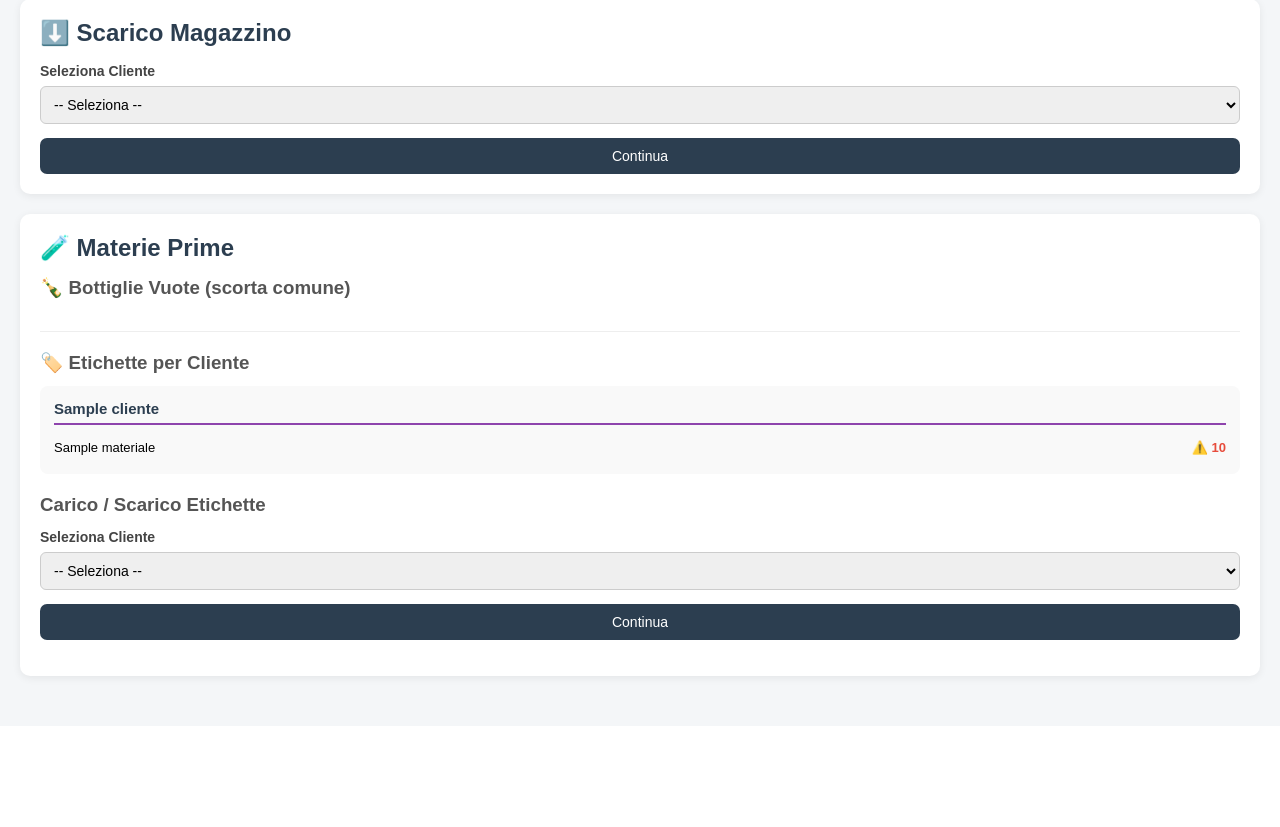
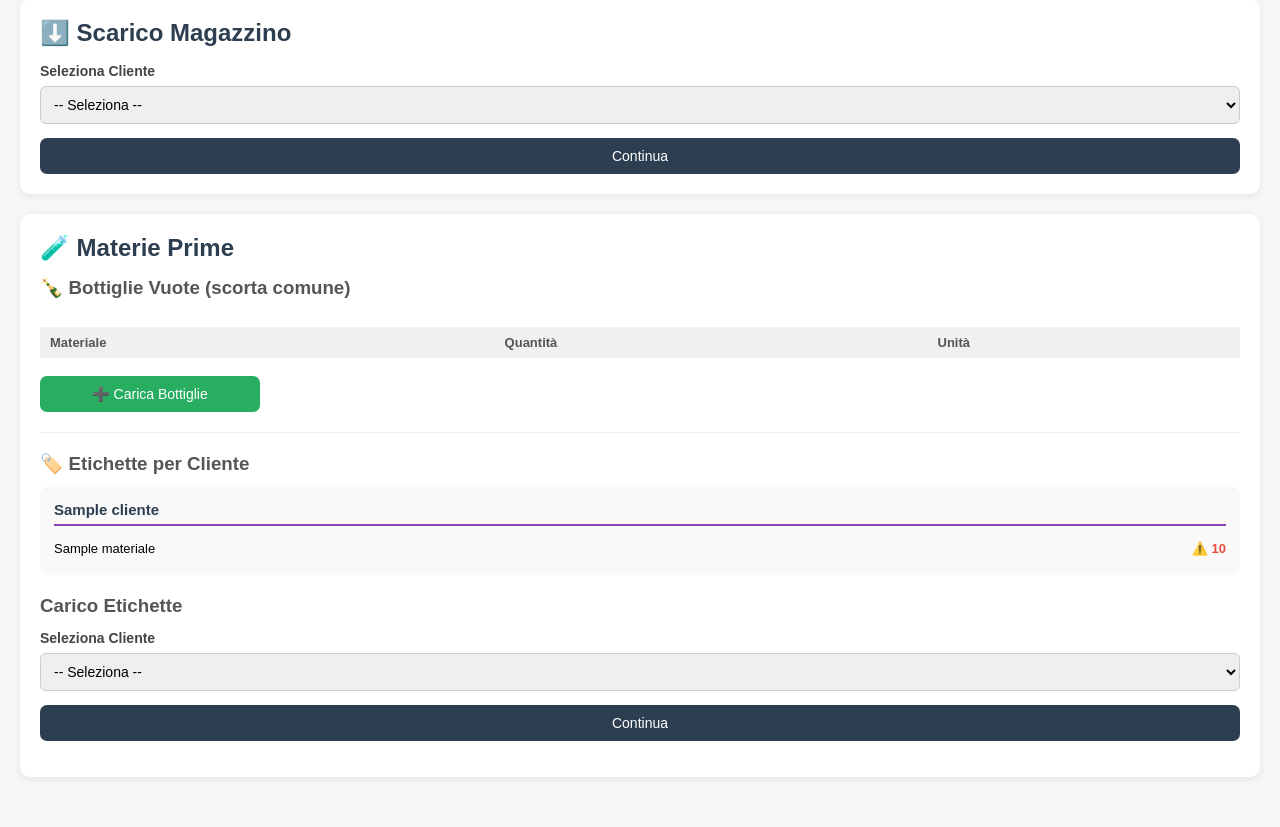
Before and after one commit to Galc987/gestionale-magazzino, a Flask app: page /magazzino in a window 1280 px wide. Shown: the part 355-1182 px from the top of the page. Before the commit the page ends 1038 px from the top, so only its background shows below. Run offline with Flask 3, Linux system fonts and the light colour scheme; a database or web service that is not in the repository returns one stand-in record (values such as "Sample title"); lists and menus that the app fills with data are empty; some libraries are stand-ins or nearby versions.

Commit message:
Update magazzino.html

```diff
--- a/templates/magazzino.html
+++ b/templates/magazzino.html
@@ -18,13 +18,10 @@ button:hover { opacity: 0.88; }
 .btn-scarico { background: #e74c3c; }
 .msg-ok  { background: #d4edda; color: #155724; padding: 12px; border-radius: 7px; margin-bottom: 15px; font-weight: bold; }
 .msg-err { background: #f8d7da; color: #721c24; padding: 12px; border-radius: 7px; margin-bottom: 15px; font-weight: bold; }
-
-/* Alert */
 .alert-box { background: #fff3cd; border-left: 4px solid #f39c12; border-radius: 7px; padding: 14px; margin-bottom: 20px; }
 .alert-box h3 { color: #856404; margin-bottom: 8px; font-size: 15px; }
 .alert-item { font-size: 13px; color: #7d5a00; padding: 3px 0; }
-
-/* Griglia prodotti finiti affiancati */
+/* Griglia prodotti finiti */
 .clienti-grid { display: flex; flex-wrap: wrap; gap: 20px; }
 .cliente-card { background: #f9f9f9; border-radius: 8px; padding: 14px; min-width: 200px; flex: 1; }
 .cliente-nome { font-size: 15px; font-weight: bold; color: #2c3e50; margin-bottom: 10px; border-bottom: 2px solid #2c3e50; padding-bottom: 6px; }
@@ -36,17 +33,15 @@ button:hover { opacity: 0.88; }
 label { font-weight: bold; color: #444; font-size: 14px; }
 .hint { font-size: 12px; color: #888; font-weight: normal; margin-left: 5px; }
 hr { border: none; border-top: 1px solid #eee; margin: 16px 0; }
-
 /* Bottiglie globali */
-.bt-globali { display: flex; gap: 20px; flex-wrap: wrap; margin-bottom: 8px; }
+.bt-globali { display: flex; gap: 20px; flex-wrap: wrap; margin-bottom: 16px; }
 .bt-card { background: #eaf4fb; border-radius: 8px; padding: 14px 20px; flex: 1; min-width: 180px; }
 .bt-card .titolo { font-size: 14px; color: #2980b9; font-weight: bold; margin-bottom: 6px; }
 .bt-card .valore { font-size: 22px; font-weight: bold; color: #2c3e50; }
 .bt-card .pedane { font-size: 12px; color: #777; margin-top: 2px; }
-.bt-card.warn { background: #fff3cd; }
 .bt-card.warn .titolo { color: #856404; }
 .bt-card.warn .valore { color: #e74c3c; }
-
+.bt-card.warn { background: #fff3cd; }
 /* Materie prime etichette */
 .mp-grid { display: flex; flex-wrap: wrap; gap: 20px; }
 .mp-card { background: #f9f9f9; border-radius: 8px; padding: 14px; min-width: 220px; flex: 1; }
@@ -55,47 +50,44 @@ hr { border: none; border-top: 1px solid #eee; margin: 16px 0; }
 .mp-riga:last-child { border-bottom: none; }
 .qty-ok   { color: #27ae60; font-weight: bold; }
 .qty-warn { color: #e74c3c; font-weight: bold; }
-
-/* Form azioni MP */
-.azioni-mp { background: white; border: 1px solid #eee; border-radius: 8px; padding: 14px; margin-bottom: 12px; }
-.azioni-mp h4 { font-size: 14px; color: #444; margin-bottom: 10px; }
-.form-row { display: flex; gap: 8px; align-items: center; flex-wrap: wrap; margin-bottom: 8px; }
-.form-row input[type=number] { width: 90px; margin: 0; padding: 7px; }
-.form-row select { width: 100px; margin: 0; padding: 7px; font-size: 13px; }
-.form-row button { width: auto; padding: 7px 14px; font-size: 13px; margin: 0; }
-.form-row label { font-weight: normal; font-size: 13px; color: #555; min-width: 80px; }
+/* Form carico multiplo */
+.carico-table { width: 100%; border-collapse: collapse; margin-bottom: 14px; }
+.carico-table th { text-align: left; padding: 8px 10px; background: #f0f0f0; font-size: 13px; color: #555; }
+.carico-table td { padding: 6px 10px; border-bottom: 1px solid #f5f5f5; font-size: 13px; }
+.carico-table td input { margin: 0; padding: 6px 8px; font-size: 13px; }
+.carico-table td select { margin: 0; padding: 6px 8px; font-size: 13px; width: auto; }
+/* Scarico singolo */
+.scarico-riga { display: flex; gap: 8px; align-items: center; margin-bottom: 8px; flex-wrap: wrap; }
+.scarico-riga label { font-weight: normal; min-width: 200px; font-size: 13px; }
+.scarico-riga input { width: 90px; margin: 0; padding: 7px; font-size: 13px; }
+.scarico-riga button { width: auto; padding: 7px 14px; font-size: 13px; margin: 0; }
 </style>
 </head>
 <body>
 <a class="back" href="/">← Home</a>
 
 {% if msg %}
-    {% if "completato" in msg or "registrato" in msg or "aggiornata" in msg or "inizializzate" in msg %}
+    {% if "completato" in msg or "registrato" in msg or "aggiornata" in msg or "inizializzate" in msg or "Carico" in msg %}
     <div class="msg-ok">✅ {{ msg }}</div>
     {% else %}
     <div class="msg-err">⚠️ {{ msg }}</div>
     {% endif %}
 {% endif %}
 
-<!-- ALERT SCORTE BASSE -->
 {% if alert_mp %}
 <div class="alert-box">
     <h3>⚠️ Scorte in esaurimento — effettua un ordine</h3>
     {% for a in alert_mp %}
-    <div class="alert-item">
-        🔴
-        {% if a.cliente == "GLOBALE" %}
-        <strong>{{ a.materiale }}</strong>
-        {% else %}
-        <strong>{{ a.cliente }}</strong> — {{ a.materiale }}
-        {% endif %}
+    <div class="alert-item">🔴
+        {% if a.cliente == "GLOBALE" %}<strong>{{ a.materiale }}</strong>
+        {% else %}<strong>{{ a.cliente }}</strong> — {{ a.materiale }}{% endif %}
         : <strong>{{ a.qty }}</strong> (soglia: {{ a.soglia }})
     </div>
     {% endfor %}
 </div>
 {% endif %}
 
-<!-- ===== GIACENZE PRODOTTI FINITI ===== -->
+<!-- GIACENZE PRODOTTI FINITI -->
 <div class="box">
     <h2>📦 Giacenze Magazzino — Prodotti Finiti</h2>
     {% if grouped %}
@@ -117,9 +109,7 @@ hr { border: none; border-top: 1px solid #eee; margin: 16px 0; }
         </div>
         {% endfor %}
     </div>
-    {% else %}
-    <p class="empty">Magazzino vuoto.</p>
-    {% endif %}
+    {% else %}<p class="empty">Magazzino vuoto.</p>{% endif %}
 </div>
 
 <!-- SCARICO PRODOTTI FINITI -->
@@ -150,7 +140,7 @@ hr { border: none; border-top: 1px solid #eee; margin: 16px 0; }
     {% endif %}
 </div>
 
-<!-- ===== MATERIE PRIME ===== -->
+<!-- MATERIE PRIME -->
 <div class="box">
     <h2>🧪 Materie Prime</h2>
 
@@ -160,9 +150,9 @@ hr { border: none; border-top: 1px solid #eee; margin: 16px 0; }
 
     {% else %}
 
-    <!-- BOTTIGLIE VUOTE GLOBALI -->
+    <!-- BOTTIGLIE VUOTE GLOBALI: giacenze -->
     <h3 style="margin-bottom:12px;">🍾 Bottiglie Vuote (scorta comune)</h3>
-    <div class="bt-globali" style="margin-bottom:20px;">
+    <div class="bt-globali">
         {% for b in bottiglie_globali %}
         {% set soglia = 8000 if "2L" in b.materiale else 1800 %}
         {% set is_warn = b.qty <= soglia %}
@@ -175,23 +165,32 @@ hr { border: none; border-top: 1px solid #eee; margin: 16px 0; }
         {% endfor %}
     </div>
 
-    <!-- Carico/scarico bottiglie globali -->
+    <!-- CARICO BOTTIGLIE GLOBALI (multiplo) -->
+    <form method="POST" action="/carico_mp" style="margin-bottom:16px;">
+        <input type="hidden" name="cliente" value="GLOBALE">
+        <table class="carico-table">
+            <tr><th>Materiale</th><th>Quantità</th><th>Unità</th></tr>
             {% for b in bottiglie_globali %}
-    <div class="azioni-mp">
-        <h4>{{ b.materiale }}</h4>
-        <div class="form-row">
-            <label>Carico:</label>
-            <form method="POST" action="/carico_mp" style="display:flex;gap:6px;align-items:center;">
-                <input type="hidden" name="cliente" value="GLOBALE">
-                <input type="hidden" name="materiale" value="{{ b.materiale }}">
-                <input type="number" name="qty" min="1" placeholder="qty">
-                <select name="unita">
+            {% set campo = b.materiale.replace(' ', '_') %}
+            <tr>
+                <td>{{ b.materiale }}</td>
+                <td><input type="number" name="qty_{{ campo }}" min="0" placeholder="0" style="width:90px;"></td>
+                <td>
+                    <select name="unita_{{ campo }}">
                         <option value="pezzi">pezzi</option>
                         <option value="pedane">pedane</option>
                     </select>
-                <button type="submit" class="btn-carico">➕ Carico</button>
+                </td>
+            </tr>
+            {% endfor %}
+        </table>
+        <button type="submit" class="btn-carico" style="max-width:220px;">➕ Carica Bottiglie</button>
     </form>
-            <label style="margin-left:16px;">Scarico:</label>
+
+    <!-- SCARICO BOTTIGLIE MANUALE -->
+    {% for b in bottiglie_globali %}
+    <div class="scarico-riga">
+        <label>Scarico manuale — {{ b.materiale }}:</label>
         <form method="POST" action="/scarico_mp" style="display:flex;gap:6px;align-items:center;">
             <input type="hidden" name="cliente" value="GLOBALE">
             <input type="hidden" name="materiale" value="{{ b.materiale }}">
@@ -199,12 +198,11 @@ hr { border: none; border-top: 1px solid #eee; margin: 16px 0; }
             <button type="submit" class="btn-scarico">➖ Scarico</button>
         </form>
     </div>
-    </div>
     {% endfor %}
 
-    <hr style="margin: 20px 0;">
+    <hr style="margin:20px 0;">
 
-    <!-- ETICHETTE PER CLIENTE: giacenze -->
+    <!-- ETICHETTE: giacenze affiancate -->
     <h3 style="margin-bottom:12px;">🏷️ Etichette per Cliente</h3>
     {% if grouped_etichette %}
     <div class="mp-grid" style="margin-bottom:20px;">
@@ -215,11 +213,8 @@ hr { border: none; border-top: 1px solid #eee; margin: 16px 0; }
             {% set is_warn = e.qty <= 1000 %}
             <div class="mp-riga">
                 <span>{{ e.materiale | replace("Etichetta ", "") }}</span>
-                {% if is_warn %}
-                <span class="qty-warn">⚠️ {{ e.qty }}</span>
-                {% else %}
-                <span class="qty-ok">{{ e.qty }}</span>
-                {% endif %}
+                {% if is_warn %}<span class="qty-warn">⚠️ {{ e.qty }}</span>
+                {% else %}<span class="qty-ok">{{ e.qty }}</span>{% endif %}
             </div>
             {% endfor %}
         </div>
@@ -227,8 +222,8 @@ hr { border: none; border-top: 1px solid #eee; margin: 16px 0; }
     </div>
     {% endif %}
 
-    <!-- Carico/scarico etichette -->
-    <h3 style="margin-bottom:12px;">Carico / Scarico Etichette</h3>
+    <!-- CARICO ETICHETTE MULTIPLO -->
+    <h3 style="margin-bottom:12px;">Carico Etichette</h3>
     <form method="GET" action="/magazzino" style="margin-bottom:16px;">
         <label>Seleziona Cliente</label>
         <select name="cliente">
@@ -241,26 +236,43 @@ hr { border: none; border-top: 1px solid #eee; margin: 16px 0; }
     </form>
 
     {% if cliente_sel and cliente_sel in etichette_clienti %}
+    <form method="POST" action="/carico_mp" style="margin-bottom:16px;">
+        <input type="hidden" name="cliente" value="{{ cliente_sel }}">
+        <table class="carico-table">
+            <tr><th>Etichetta</th><th>Carico (pezzi)</th><th>Scorta attuale</th></tr>
             {% for etichetta in etichette_clienti[cliente_sel] %}
-    <div class="azioni-mp">
-        <h4>{{ etichetta }}</h4>
-        <div class="form-row">
-            <label>Carico:</label>
-            <form method="POST" action="/carico_mp" style="display:flex;gap:6px;align-items:center;">
-                <input type="hidden" name="cliente" value="{{ cliente_sel }}">
-                <input type="hidden" name="materiale" value="{{ etichetta }}">
-                <input type="hidden" name="unita" value="pezzi">
-                <input type="number" name="qty" min="1" placeholder="pezzi">
-                <button type="submit" class="btn-carico">➕ Carico</button>
+            {% set campo_idx = loop.index0 %}
+            {% set scorta_corrente = namespace(val=0) %}
+            {% if cliente_sel in grouped_etichette %}
+                {% for e in grouped_etichette[cliente_sel] %}
+                    {% if e.materiale == etichetta %}{% set scorta_corrente.val = e.qty %}{% endif %}
+                {% endfor %}
+            {% endif %}
+            {% set is_warn = scorta_corrente.val <= 1000 %}
+            <tr>
+                <td>{{ etichetta | replace("Etichetta ", "") }}</td>
+                <td><input type="number" name="qty_et_{{ campo_idx }}" min="0" placeholder="0" style="width:90px;"></td>
+                <td>
+                    {% if is_warn %}<span class="qty-warn">⚠️ {{ scorta_corrente.val }}</span>
+                    {% else %}<span class="qty-ok">{{ scorta_corrente.val }}</span>{% endif %}
+                </td>
+            </tr>
+            {% endfor %}
+        </table>
+        <button type="submit" class="btn-carico" style="max-width:220px;">➕ Carica Etichette</button>
     </form>
-            <label style="margin-left:16px;">Scarico:</label>
+
+    <!-- SCARICO MANUALE ETICHETTE -->
+    <h3 style="margin-bottom:10px;">Scarico Manuale Etichette — {{ cliente_sel }}</h3>
+    {% for etichetta in etichette_clienti[cliente_sel] %}
+    <div class="scarico-riga">
+        <label>{{ etichetta | replace("Etichetta ", "") }}:</label>
         <form method="POST" action="/scarico_mp" style="display:flex;gap:6px;align-items:center;">
             <input type="hidden" name="cliente" value="{{ cliente_sel }}">
             <input type="hidden" name="materiale" value="{{ etichetta }}">
             <input type="number" name="qty" min="1" placeholder="pezzi">
             <button type="submit" class="btn-scarico">➖ Scarico</button>
         </form>
-        </div>
     </div>
     {% endfor %}
     {% endif %}
```
Lines whose indentation alone changed are shown as unchanged.
